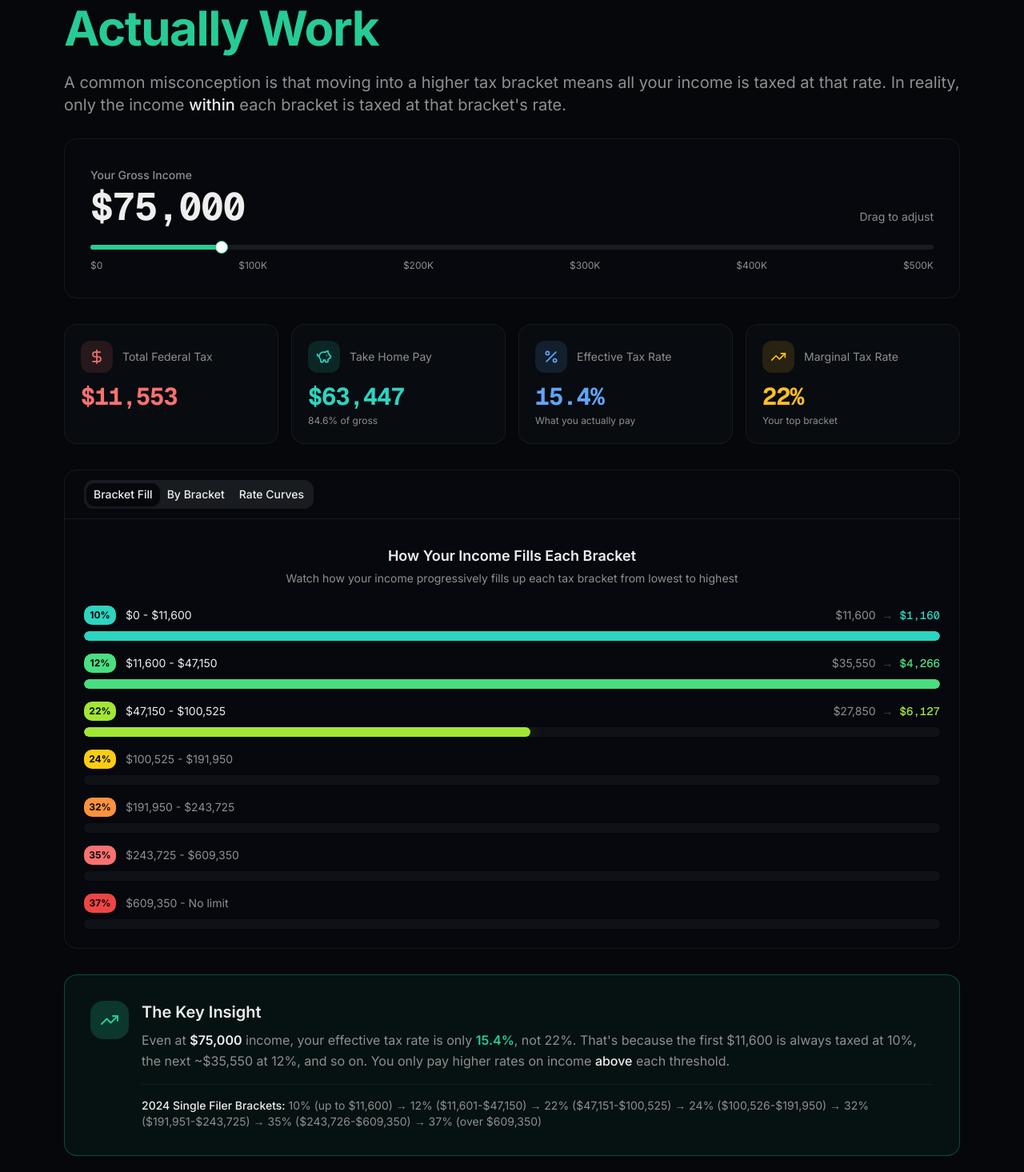
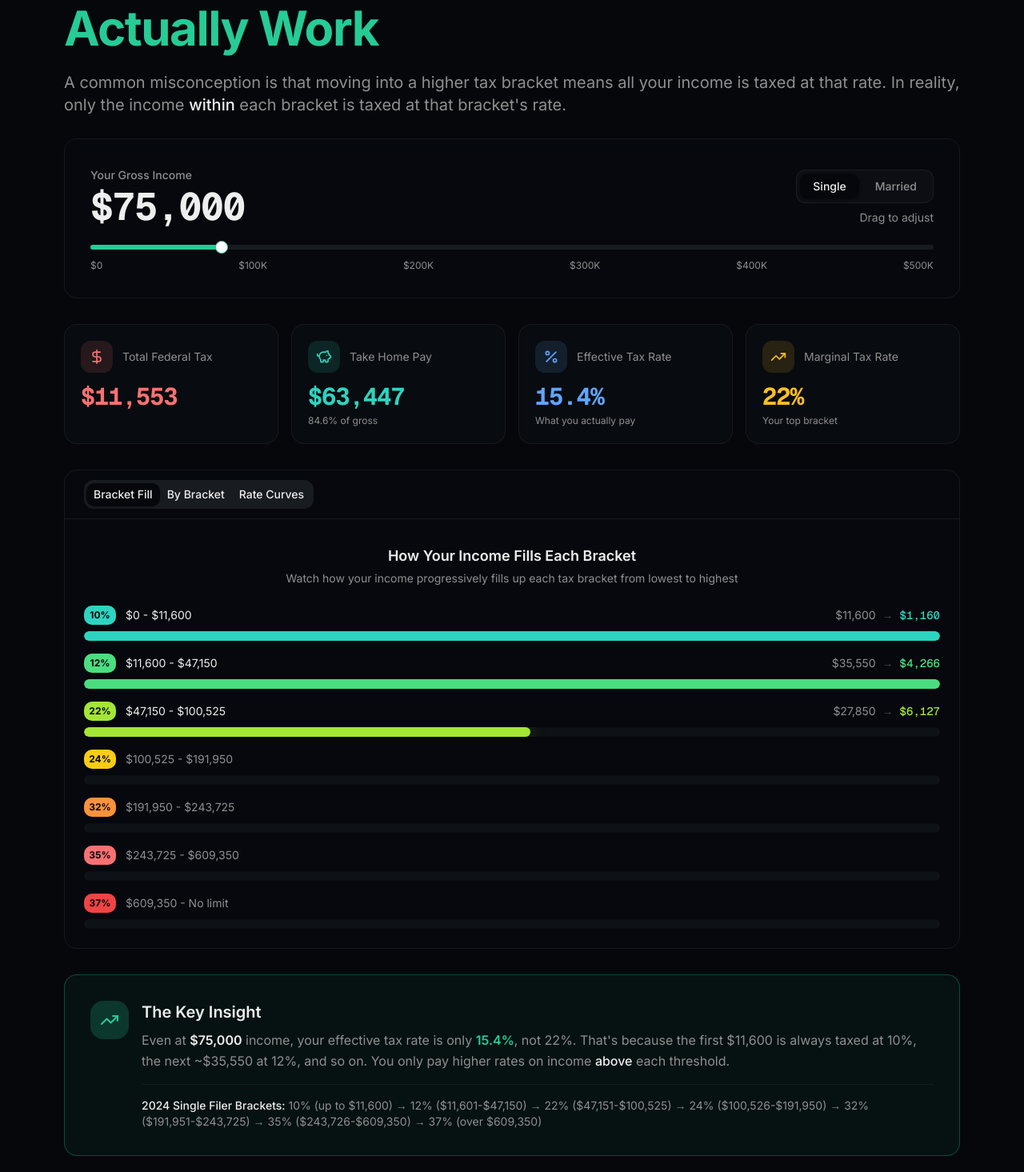
Before and after one commit to chrislanejones/us-tax-bracket, a Next.js app: page / in a window 1280 px wide. Shown: the part 135-1600 px from the top of the page at 80% size. Built offline with nearby package versions, Linux system fonts and the light colour scheme.

Commit message:
feat: add married filing jointly tax brackets and update calculations
Co-authored-by: Chris Lane Jones <20934134+chrislanejones@users.noreply.github.com>

```diff
--- a/components/tax-bracket-chart.tsx
+++ b/components/tax-bracket-chart.tsx
@@ -18,7 +18,7 @@ import { Tabs, TabsContent, TabsList, TabsTrigger } from "@/components/ui/tabs";
 import { DollarSign, TrendingUp, Percent, PiggyBank } from "lucide-react";
 
 // 2024 Federal Tax Brackets (Single Filer)
-const TAX_BRACKETS = [
+const TAX_BRACKETS_SINGLE = [
   { min: 0, max: 11600, rate: 0.1, label: "10%" },
   { min: 11600, max: 47150, rate: 0.12, label: "12%" },
   { min: 47150, max: 100525, rate: 0.22, label: "22%" },
@@ -27,6 +27,19 @@ const TAX_BRACKETS = [
   { min: 243725, max: 609350, rate: 0.35, label: "35%" },
   { min: 609350, max: Infinity, rate: 0.37, label: "37%" },
 ];
+
+// 2024 Federal Tax Brackets (Married Filing Jointly)
+const TAX_BRACKETS_MARRIED = [
+  { min: 0, max: 23200, rate: 0.1, label: "10%" },
+  { min: 23200, max: 94300, rate: 0.12, label: "12%" },
+  { min: 94300, max: 201050, rate: 0.22, label: "22%" },
+  { min: 201050, max: 383900, rate: 0.24, label: "24%" },
+  { min: 383900, max: 487450, rate: 0.32, label: "32%" },
+  { min: 487450, max: 731200, rate: 0.35, label: "35%" },
+  { min: 731200, max: Infinity, rate: 0.37, label: "37%" },
+];
+
+type FilingStatus = "single" | "married";
 
 // Modern gradient colors for brackets - teal to amber to coral
 const BRACKET_COLORS = [
@@ -64,14 +77,16 @@ interface TaxBreakdown {
   cumulativeTax: number;
 }
 
-function calculateTaxBreakdown(income: number): TaxBreakdown[] {
+type TaxBracket = { min: number; max: number; rate: number; label: string };
+
+function calculateTaxBreakdown(income: number, brackets: TaxBracket[]): TaxBreakdown[] {
   const breakdown: TaxBreakdown[] = [];
   let remainingIncome = income;
   let cumulativeIncome = 0;
   let cumulativeTax = 0;
 
-  for (let i = 0; i < TAX_BRACKETS.length; i++) {
-    const bracket = TAX_BRACKETS[i];
+  for (let i = 0; i < brackets.length; i++) {
+    const bracket = brackets[i];
     const bracketSize = bracket.max - bracket.min;
     const incomeInBracket = Math.max(0, Math.min(remainingIncome, bracketSize));
     const taxInBracket = incomeInBracket * bracket.rate;
@@ -99,18 +114,18 @@ function calculateTaxBreakdown(income: number): TaxBreakdown[] {
   return breakdown;
 }
 
-function calculateTotalTax(income: number): number {
-  return calculateTaxBreakdown(income).reduce(
+function calculateTotalTax(income: number, brackets: TaxBracket[]): number {
+  return calculateTaxBreakdown(income, brackets).reduce(
     (sum, b) => sum + b.taxInBracket,
     0,
   );
 }
 
-function getMarginalRate(income: number): number {
-  for (const bracket of TAX_BRACKETS) {
+function getMarginalRate(income: number, brackets: TaxBracket[]): number {
+  for (const bracket of brackets) {
     if (income <= bracket.max) return bracket.rate;
   }
-  return TAX_BRACKETS[TAX_BRACKETS.length - 1].rate;
+  return brackets[brackets.length - 1].rate;
 }
 
 interface CustomTooltipProps {
@@ -155,8 +170,8 @@ function StackedTooltip({ active, payload }: CustomTooltipProps) {
   );
 }
 
-function WaterfallChart({ income }: { income: number }) {
-  const breakdown = calculateTaxBreakdown(income);
+function WaterfallChart({ income, brackets }: { income: number; brackets: TaxBracket[] }) {
+  const breakdown = calculateTaxBreakdown(income, brackets);
 
   const data = breakdown.map((b, i) => ({
     name: `${(b.rate * 100).toFixed(0)}%`,
@@ -200,15 +215,15 @@ function WaterfallChart({ income }: { income: number }) {
   );
 }
 
-function EffectiveRateChart({ income }: { income: number }) {
+function EffectiveRateChart({ income, brackets }: { income: number; brackets: TaxBracket[] }) {
   const dataPoints = [];
   const maxIncome = Math.max(income * 1.2, 250000);
   const step = maxIncome / 50;
 
   for (let i = step; i <= maxIncome; i += step) {
-    const totalTax = calculateTotalTax(i);
+    const totalTax = calculateTotalTax(i, brackets);
     const effectiveRate = (totalTax / i) * 100;
-    const marginalRate = getMarginalRate(i) * 100;
+    const marginalRate = getMarginalRate(i, brackets) * 100;
     dataPoints.push({
       income: i,
       effectiveRate: parseFloat(effectiveRate.toFixed(2)),
@@ -217,8 +232,8 @@ function EffectiveRateChart({ income }: { income: number }) {
   }
 
   const currentEffectiveRate =
-    income > 0 ? (calculateTotalTax(income) / income) * 100 : 0;
-  const currentMarginalRate = getMarginalRate(income) * 100;
+    income > 0 ? (calculateTotalTax(income, brackets) / income) * 100 : 0;
+  const currentMarginalRate = getMarginalRate(income, brackets) * 100;
 
   return (
     <div className="space-y-4">
@@ -319,12 +334,12 @@ function EffectiveRateChart({ income }: { income: number }) {
   );
 }
 
-function BracketVisualizer({ income }: { income: number }) {
-  const breakdown = calculateTaxBreakdown(income);
+function BracketVisualizer({ income, brackets }: { income: number; brackets: TaxBracket[] }) {
+  const breakdown = calculateTaxBreakdown(income, brackets);
 
   return (
     <div className="space-y-4">
-      {TAX_BRACKETS.map((bracket, index) => {
+      {brackets.map((bracket, index) => {
         const bracketData = breakdown.find((b) => b.rate === bracket.rate);
         const incomeInBracket = bracketData?.incomeInBracket || 0;
         const taxInBracket = bracketData?.taxInBracket || 0;
@@ -429,16 +444,19 @@ function StatCard({
 
 export default function TaxBracketChart() {
   const [income, setIncome] = useState(75000);
+  const [filingStatus, setFilingStatus] = useState<FilingStatus>("single");
+
+  const brackets = filingStatus === "married" ? TAX_BRACKETS_MARRIED : TAX_BRACKETS_SINGLE;
 
   const { totalTax, effectiveRate, marginalRate, takeHome } = useMemo(() => {
-    const tax = calculateTotalTax(income);
+    const tax = calculateTotalTax(income, brackets);
     return {
       totalTax: tax,
       effectiveRate: income > 0 ? (tax / income) * 100 : 0,
-      marginalRate: getMarginalRate(income) * 100,
+      marginalRate: getMarginalRate(income, brackets) * 100,
       takeHome: income - tax,
     };
-  }, [income]);
+  }, [income, brackets]);
 
   return (
     <div className="min-h-screen bg-background">
@@ -449,7 +467,7 @@ export default function TaxBracketChart() {
           <span className="inline-flex items-center gap-1.5 px-3 py-1 rounded-full bg-primary/10 text-primary text-xs font-medium">
             2024 Tax Year
           </span>
-          <span>Single Filer Brackets</span>
+          <span>{filingStatus === "married" ? "Married Filing Jointly Brackets" : "Single Filer Brackets"}</span>
         </div>
         <h1 className="text-4xl md:text-5xl lg:text-6xl font-bold tracking-tight text-foreground text-balance">
           How US Federal Tax Brackets
@@ -476,7 +494,30 @@ export default function TaxBracketChart() {
                 {formatCurrency(income)}
               </div>
             </div>
-            <div className="text-right">
+            <div className="flex flex-col items-end gap-2">
+              {/* Filing status toggle */}
+              <div className="inline-flex rounded-lg border border-border/60 bg-secondary/40 p-1 gap-1">
+                <button
+                  onClick={() => setFilingStatus("single")}
+                  className={`px-4 py-1.5 rounded-md text-sm font-medium transition-all duration-150 ${
+                    filingStatus === "single"
+                      ? "bg-background text-foreground shadow-sm"
+                      : "text-muted-foreground hover:text-foreground"
+                  }`}
+                >
+                  Single
+                </button>
+                <button
+                  onClick={() => setFilingStatus("married")}
+                  className={`px-4 py-1.5 rounded-md text-sm font-medium transition-all duration-150 ${
+                    filingStatus === "married"
+                      ? "bg-background text-foreground shadow-sm"
+                      : "text-muted-foreground hover:text-foreground"
+                  }`}
+                >
+                  Married
+                </button>
+              </div>
               <span className="text-sm text-muted-foreground">
                 Drag to adjust
               </span>
@@ -554,7 +595,7 @@ export default function TaxBracketChart() {
                       bracket from lowest to highest
                     </p>
                   </div>
-                  <BracketVisualizer income={income} />
+                  <BracketVisualizer income={income} brackets={brackets} />
                 </div>
               </TabsContent>
 
@@ -569,7 +610,7 @@ export default function TaxBracketChart() {
                       tax bracket
                     </p>
                   </div>
-                  <WaterfallChart income={income} />
+                  <WaterfallChart income={income} brackets={brackets} />
                 </div>
               </TabsContent>
 
@@ -584,7 +625,7 @@ export default function TaxBracketChart() {
                       rate
                     </p>
                   </div>
-                  <EffectiveRateChart income={income} />
+                  <EffectiveRateChart income={income} brackets={brackets} />
                 </div>
               </TabsContent>
             </div>
@@ -621,12 +662,22 @@ export default function TaxBracketChart() {
               <div className="mt-4 pt-4 border-t border-border/50">
                 <p className="text-sm text-muted-foreground">
                   <span className="font-medium text-foreground">
-                    2024 Single Filer Brackets:
+                    2024 {filingStatus === "married" ? "Married Filing Jointly" : "Single Filer"} Brackets:
                   </span>{" "}
-                  10% (up to $11,600) → 12% ($11,601-$47,150) → 22%
-                  ($47,151-$100,525) → 24% ($100,526-$191,950) → 32%
-                  ($191,951-$243,725) → 35% ($243,726-$609,350) → 37% (over
-                  $609,350)
+                  {brackets.map((b, i) => {
+                    const next = brackets[i + 1];
+                    const rangeLabel =
+                      b.max === Infinity
+                        ? `over ${formatCurrency(b.min)}`
+                        : i === 0
+                          ? `up to ${formatCurrency(b.max)}`
+                          : `${formatCurrency(b.min + 1)}-${formatCurrency(b.max)}`;
+                    return (
+                      <span key={i}>
+                        {b.label} ({rangeLabel}){next ? " → " : ""}
+                      </span>
+                    );
+                  })}
                 </p>
               </div>
             </div>
```
